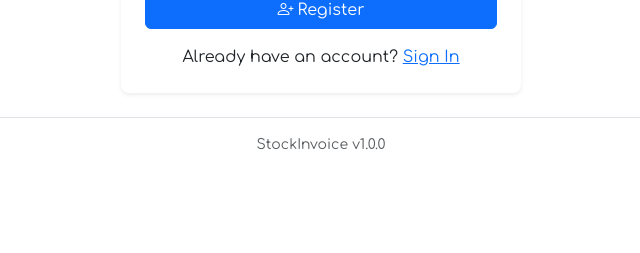
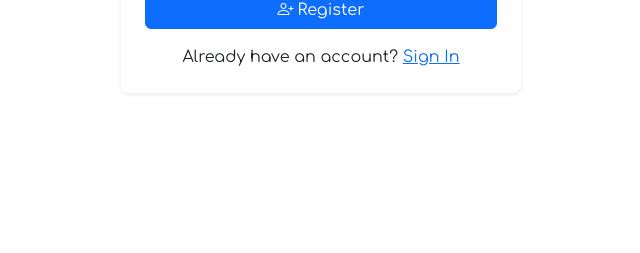
Before and after one commit to kouljihate/Stock2Invoice, a Flask app: page /web/auth/register in a window 1280 px wide. Shown: the part 547-800 px from the top of the page, without its empty margins (319-959 px from the left). Run offline with Flask 3, Linux system fonts and the light colour scheme; some web fonts are replaced.

Commit message:
Move version label to sidebar footer
- Removed version footer from layout.html
- Added sticky-bottom version badge in sidebar.html (mt-auto on flex column)

```diff
--- a/app/templates/base/layout.html
+++ b/app/templates/base/layout.html
@@ -40,9 +40,6 @@
             {% endif %}
                 {% include 'base/flash_messages.html' %}
                 {% block content %}{% endblock %}
-                <footer class="mt-4 pt-3 border-top text-muted text-center small">
-                    StockInvoice v{{ version }}
-                </footer>
             </main>
         </div>
     </div>
--- a/app/templates/base/sidebar.html
+++ b/app/templates/base/sidebar.html
@@ -42,4 +42,7 @@
             </a>
         </li>
     </ul>
+    <footer class="mt-auto pt-2 pb-2 border-top text-muted small text-center sidebar-footer">
+        v{{ version }}
+    </footer>
 </div>
```
